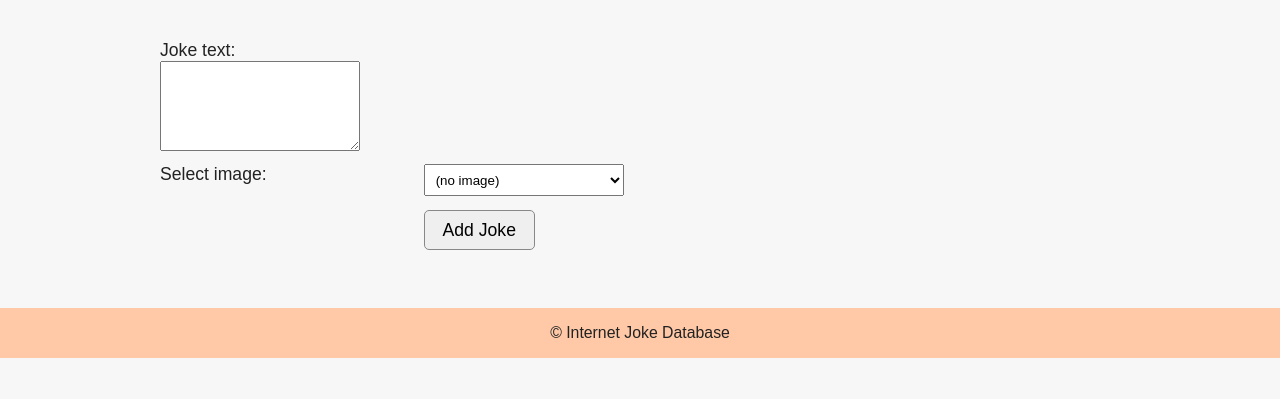
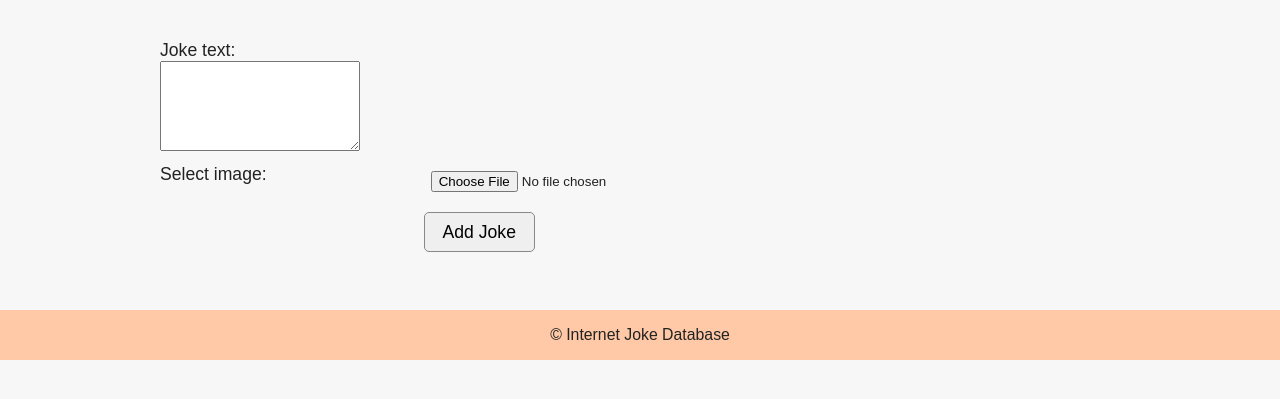
Before and after one commit to LorcaLe/week5, a PHP site: page /addjoke in a window 1280 px wide. Shown: the part 205-604 px from the top of the page. Run offline with PHP 8.4, Linux system fonts and the light colour scheme.

Commit message:
update some files

```diff
--- a/addjoke.php
+++ b/addjoke.php
@@ -3,29 +3,28 @@ if (isset($_POST['joketext'])) {
     try {
         include 'includes/DatabaseConnection.php';
 
-        $imagePath = null;
+        $imageFileName = null;
 
         if (!empty($_FILES['image']['name'])) {
-            $uploadDir = 'uploads/';
+            $uploadDir = __DIR__ . '/images/';
             if (!is_dir($uploadDir)) {
                 mkdir($uploadDir, 0777, true);
             }
 
-            $imageName = time() . '_' . basename($_FILES['image']['name']);
-            $targetFile = $uploadDir . $imageName;
+            $imageFileName = time() . '_' . basename($_FILES['image']['name']);
+            $targetPath = $uploadDir . $imageFileName;
 
-            if (move_uploaded_file($_FILES['image']['tmp_name'], $targetFile)) {
-                $imagePath = $targetFile;
+            if (move_uploaded_file($_FILES['image']['tmp_name'], $targetPath)) {
+            } else {
+                $imageFileName = null;
             }
         }
-
         $sql = 'INSERT INTO joke (joketext, jokedate, image)
                 VALUES (:joketext, CURDATE(), :image)';
         $stmt = $pdo->prepare($sql);
         $stmt->bindValue(':joketext', $_POST['joketext']);
-        $stmt->bindValue(':image', $_POST['image']);
+        $stmt->bindValue(':image', $imageFileName);
         $stmt->execute();
-
 
         header('location: jokes.php');
         exit;
--- a/templates/addjoke.html.php
+++ b/templates/addjoke.html.php
@@ -1,14 +1,9 @@
-<form action="" method="post">
+<form action="" method="post" enctype="multipart/form-data">
   <label for="joketext">Joke text:</label><br>
   <textarea name="joketext" rows="5" cols="40"></textarea><br>
 
   <label for="image">Select image:</label><br>
-  <select name="image">
-    <option value="">(no image)</option>
-    <option value="cat.jpg">Cat</option>
-    <option value="smile.png">Smile</option>
-    <option value="dog.png">Dog</option>
-  </select><br>
+  <input type="file" name="image" accept="image/*"><br><br>
 
   <input type="submit" value="Add Joke">
 </form>
```
Also changed, not shown: images/1760691779_obama.jpg (added), images/Best friend.jpg (added), images/Camel.jpg (added), images/obama.jpg (added), templates/jokes.html.php (line endings or trailing spaces).
